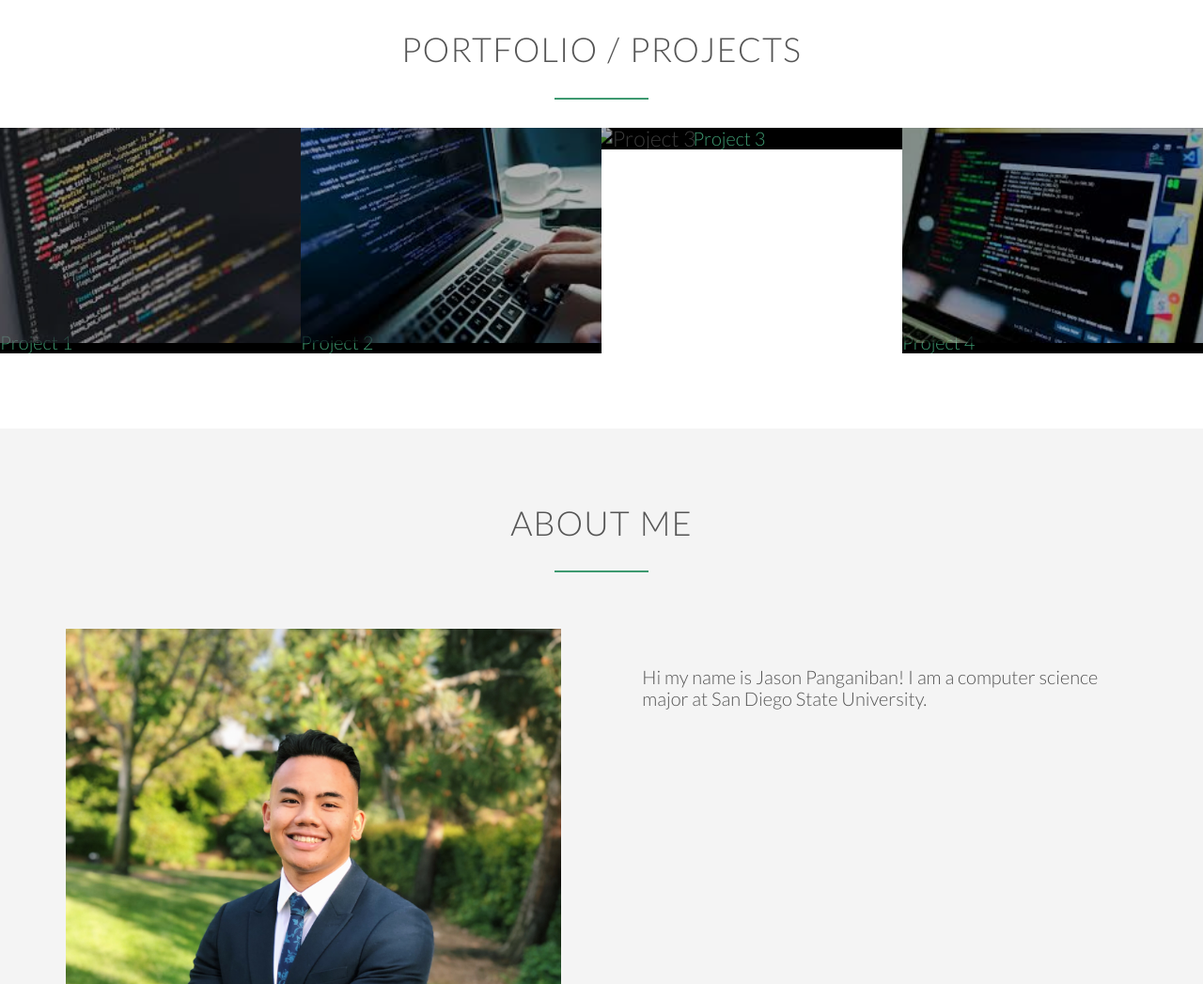
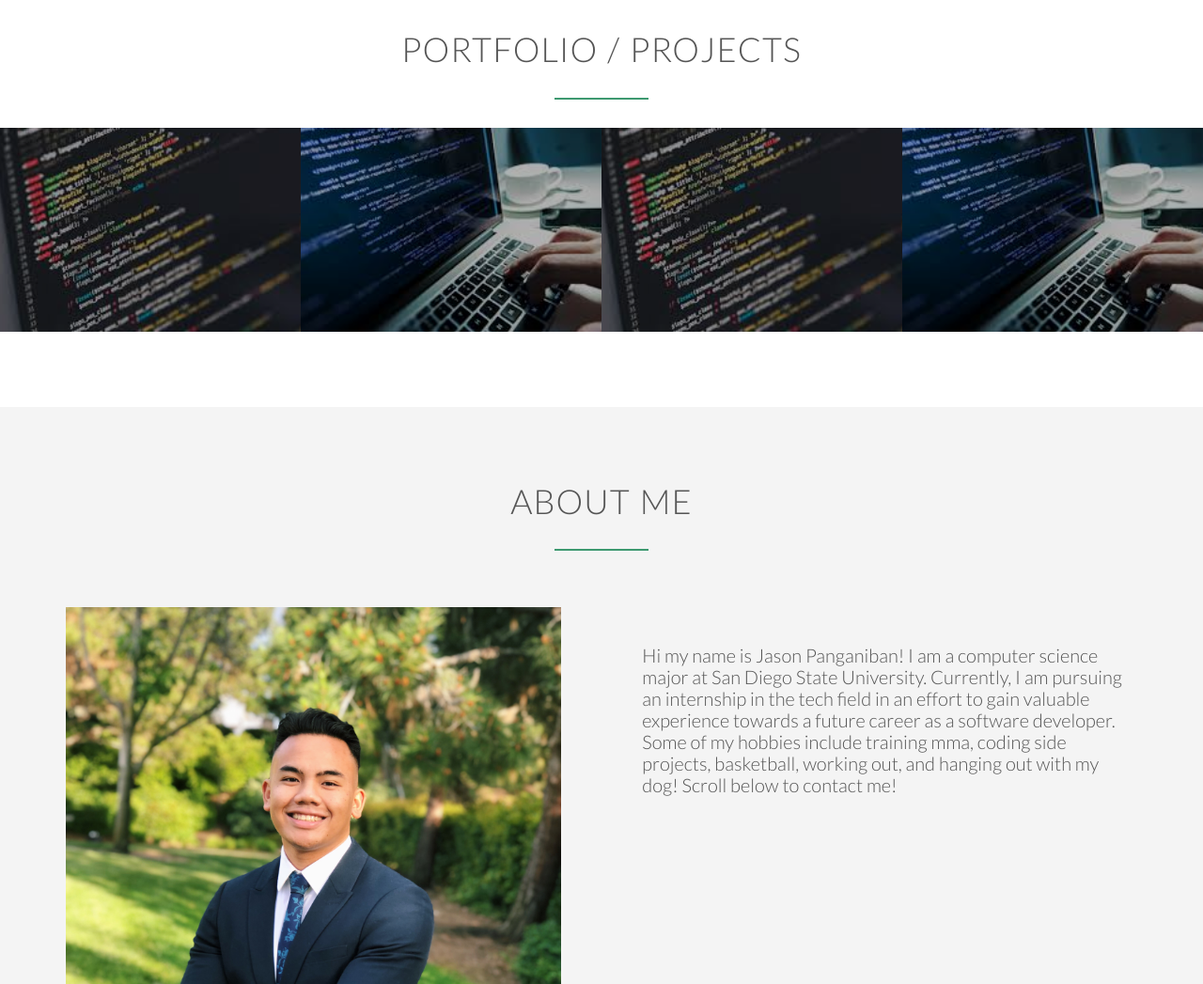
Before and after one commit to JPags101/JPags101.github.io, a plain HTML site: page index.html in a window 1280 px wide. Shown: the part 2060-3107 px from the top of the page at 94% size. Drawn offline with nearby package versions, Linux system fonts and the light colour scheme; files whose address does not match are found by name.

Commit message:
Fixed links to buttons

```diff
--- a/index.html
+++ b/index.html
@@ -43,8 +43,8 @@
             </nav>
             <div class="hero-text-box">
                 <h1>Jason Panganiban<br>Developer</h1>
-                <a class="btn btn-full" href="#">Linkedin</a>
-                <a class="btn btn-ghost" href="#">Github</a>
+                <a class="btn btn-full" href="https://www.linkedin.com/in/jason-panganiban-743407156/" target="_blank">Linkedin</a>
+                <a class="btn btn-ghost" href="https://github.com/JPags101" target="_blank">Github</a>
             </div>
 
         </header>
@@ -122,26 +122,22 @@
             <ul class="photos-showcase clearfix">
                 <li>
                     <figure class="me-photo">
-                        <img src="resources/images/code1.jpeg" alt="Project 1">
-                        <a href="#" class="text-block">Project 1</a>
+                        <a href="https://github.com/JPags101/CrimeStatApplication" target="_blank" class="text-block"><img src="resources/images/code1.jpeg" alt="Project 1"></a>
                     </figure>
                 </li>
                 <li>
                     <figure class="me-photo">
-                        <img src="resources/images/code2.jpeg" alt="Project 2">
-                        <a href="#" class="text-block">Project 2</a>
+                         <a href="https://github.com/JPags101/JPags101.github.io" target="_blank" class="text-block"><img src="resources/images/code2.jpeg" alt="Project 2"></a>
                     </figure>
                 </li>
                 <li>
                     <figure class="me-photo">
-                        <img src="resources/images/code3.jpeg" alt="Project 3">
-                        <a href="#" class="text-block">Project 3</a>
+                       <a href="https://github.com/JPags101/CrimeStatApplication" target="_blank" class="text-block"><img src="resources/images/code1.jpeg" alt="Project 3"></a>
                     </figure>
                 </li>
                 <li>
                     <figure class="me-photo">
-                        <img src="resources/images/code4.jpeg" alt="Project 4">
-                        <a href="#" class="text-block">Project 4</a>
+                       <a href="https://github.com/JPags101/JPags101.github.io" target="_blank" class="text-block"><img src="resources/images/code2.jpeg" alt="Project 4"></a>
                     </figure>
                 </li>
             </ul>
@@ -158,7 +154,7 @@
                 </div>
                 <div class="col span-1-of-2 profile-box">
                     <p>
-                        Hi my name is Jason Panganiban! I am a computer science major at San Diego State University.
+                        Hi my name is Jason Panganiban! I am a computer science major at San Diego State University. Currently, I am pursuing an internship in the tech field in an effort to gain valuable experience towards a future career as a software developer. Some of my hobbies include training mma, coding side projects, basketball, working out, and hanging out with my dog! Scroll below to contact me!
                     </p>
                 </div>
             </div>
@@ -191,7 +187,7 @@
                     <h3>Linkedin</h3>
                     <div class="contacts-feature">
                         <i class="ion-social-linkedin icon-small"></i>
-                        <a href="https://www.linkedin.com/in/jason-panganiban-743407156" target="_blank">Jason Panganiban</a>
+                        <a href="https://www.linkedin.com/in/jason-panganiban-743407156/" target="_blank">Jason Panganiban</a>
                     </div>
                 </div>
                 <div class="col span-1-of-4 box">
```
